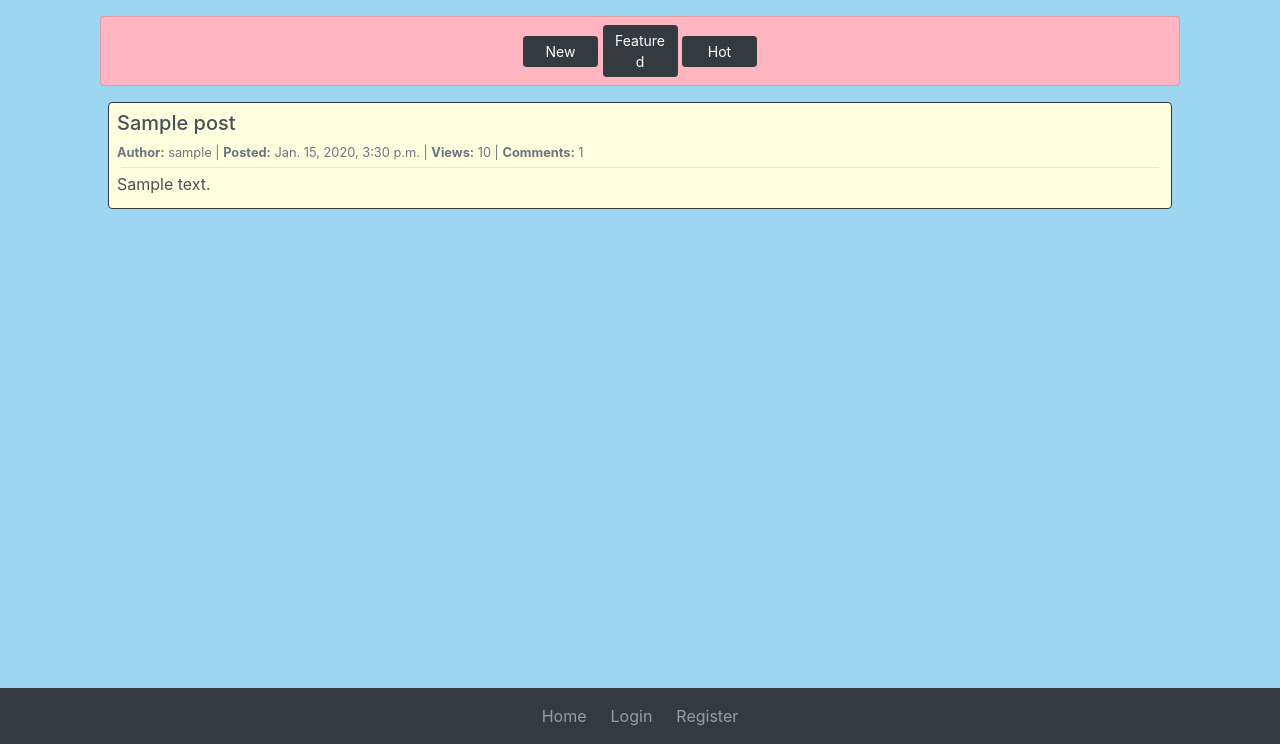
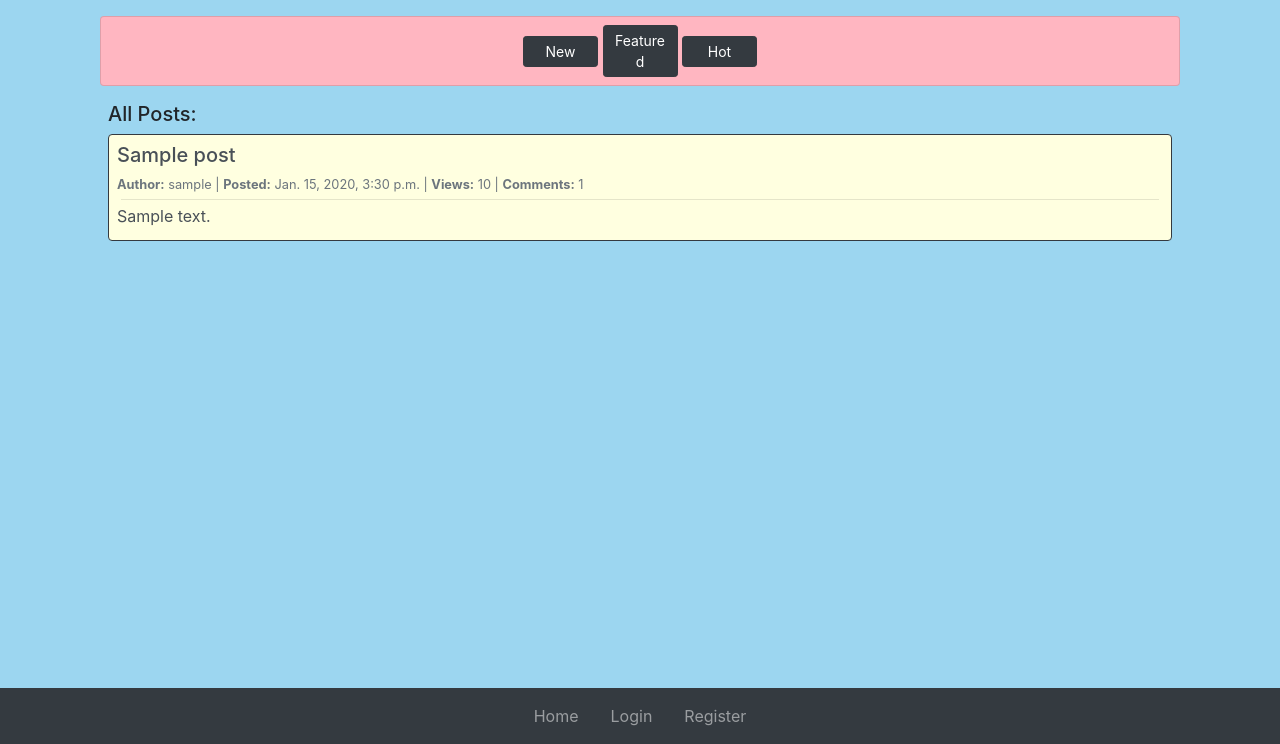
Before and after one commit to icecoldsipra/lordsiprasays, a Django app: page / in a window 1280 px wide. Shown: the part 56-800 px from the top of the page. Run offline with Django 3.2, Linux system fonts and the light colour scheme; tables that the repository leaves empty hold one stand-in row (values such as "Sample post"); some libraries are stand-ins or nearby versions.

Commit message:
Updated views and templates

```diff
--- a/blog/views.py
+++ b/blog/views.py
@@ -5,7 +5,7 @@ from django.contrib.auth.mixins import LoginRequiredMixin, UserPassesTestMixin
 from django.shortcuts import render, get_object_or_404, redirect
 from django.urls import reverse_lazy
 from django.utils import timezone
-from .models import Post, Comment, ContactMe, PostViewCount
+from .models import Post, Comment, ContactMe, PostViewCount, TrendingPost
 from .forms import CommentForm, ContactForm, PostForm
 from django.core.mail import EmailMessage
 from django.template.loader import render_to_string
@@ -25,9 +25,15 @@ class BlogListView(ListView):
 
 def blog_home(request):
     template = 'blog/blog_home.html'
-    object_list = Post.objects.select_related("author").live_posts().order_by('-date_posted')
+    all_posts = Post.objects.select_related("author").live_posts().order_by('-date_posted')
+    new_posts = TrendingPost.objects.select_related("post").new_posts().order_by('-date_created')
+    hot_posts = TrendingPost.objects.select_related("post").hot_posts().order_by('-date_created')
+    featured_posts = TrendingPost.objects.select_related("post").featured_posts().order_by('-date_created')
     context = {
-        'object_list': object_list
+        'all_posts': all_posts,
+        'new_posts': new_posts,
+        'hot_posts': hot_posts,
+        'featured_posts': featured_posts,
     }
     return render(request, template, context)
 
--- a/templates/blog/blog_home.html
+++ b/templates/blog/blog_home.html
@@ -14,37 +14,121 @@
         {% endif %}
     {% endif %}
 
-    <div class="card card-body py-2 my-2" style="background-color: lightpink">
+    <div class="card card-body py-2 px-2 my-2" style="background-color: lightpink">
         <div class="text-center">
-            <button class="btn btn-sm btn-dark" type="button" style="width: 75px">
+            <button class="btn btn-sm btn-dark" id="newBotton" type="button"
+                    data-toggle="collapse" data-target="#newPosts"
+                    aria-expanded="false" aria-controls="newPosts"
+                    style="width: 75px">
                 New
             </button>
 
-            <button class="btn btn-sm btn-dark" type="button" style="width: 75px">
+            <button class="btn btn-sm btn-dark" type="button"
+                    data-toggle="collapse" data-target="#featuredPosts"
+                    aria-expanded="false" aria-controls="featuredPosts"
+                    style="width: 75px">
                 Featured
             </button>
 
-            <button class="btn btn-sm btn-dark" type="button" style="width: 75px">
+            <button class="btn btn-sm btn-dark" type="button"
+                    data-toggle="collapse" data-target="#hotPosts"
+                    aria-expanded="false" aria-controls="hotPosts"
+                    style="width: 75px">
                 Hot
             </button>
+        </div>
 
+        <div class="collapse" id="newPosts">
+            <br>
+            <h5>New Posts:</h5>
+            {% for object in new_posts %}
+                <div class="list-group">
+                    <a href="{% url 'blog-detail' object.post.slug %}" class="list-group-item list-group-item-action border-dark mb-2 p-2"
+                    style="background-color: lightyellow">
+                        <h5 class="mb-1 text-left">{{ object.post.title }}</h5>
+                        <small class="text-muted">
+                            <strong>Author:</strong> {{ object.post.author }} |
+                            <strong>Posted:</strong> {{ object.post.date_posted }} |
+                            <strong>Views:</strong> {{ object.post.views }} |
+                            <strong>Comments:</strong> {{ object.post.comments }}
+                        </small>
+                        <hr class="m-1 p-0">
+                        <p class="mb-1">{{ object.post.content|truncatechars:75 }}</p>
+                    </a>
+                </div>
+            {% empty %}
+                <div class="text-center mt-4">
+                    <h5>No Posts Live!</h5>
+                </div>
+            {% endfor %}
+        </div>
+
+        <div class="collapse" id="featuredPosts">
+            <br>
+            <h5>Featured Posts:</h5>
+            {% for object in featured_posts %}
+                <div class="list-group">
+                    <a href="{% url 'blog-detail' object.post.slug %}" class="list-group-item list-group-item-action border-dark mb-2 p-2"
+                    style="background-color: lightyellow">
+                        <h5 class="mb-1 text-left">{{ object.post.title }}</h5>
+                        <small class="text-muted">
+                            <strong>Author:</strong> {{ object.post.author }} |
+                            <strong>Posted:</strong> {{ object.post.date_posted }} |
+                            <strong>Views:</strong> {{ object.post.views }} |
+                            <strong>Comments:</strong> {{ object.post.comments }}
+                        </small>
+                        <hr class="m-1 p-0">
+                        <p class="mb-1">{{ object.post.content|truncatechars:75 }}</p>
+                    </a>
+                </div>
+            {% empty %}
+                <div class="text-center mt-4">
+                    <h5>No Posts Live!</h5>
+                </div>
+            {% endfor %}
+        </div>
+
+        <div class="collapse" id="hotPosts">
+            <br>
+            <h5>Hot Posts:</h5>
+            {% for object in hot_posts %}
+                <div class="list-group">
+                    <a href="{% url 'blog-detail' object.post.slug %}" class="list-group-item list-group-item-action border-dark mb-2 p-2"
+                    style="background-color: lightyellow">
+                        <h5 class="mb-1 text-left">{{ object.post.title }}</h5>
+                        <small class="text-muted">
+                            <strong>Author:</strong> {{ object.post.author }} |
+                            <strong>Posted:</strong> {{ object.post.date_posted }} |
+                            <strong>Views:</strong> {{ object.post.views }} |
+                            <strong>Comments:</strong> {{ object.post.comments }}
+                        </small>
+                        <hr class="m-1 p-0">
+                        <p class="mb-1">{{ object.post.content|truncatechars:75 }}</p>
+                    </a>
+                </div>
+            {% empty %}
+                <div class="text-center mt-4">
+                    <h5>No Posts Live!</h5>
+                </div>
+            {% endfor %}
         </div>
     </div>
 
     <div class="p-2">
-        {% for object in object_list %}
+        <h5>All Posts:</h5>
+        {% for object in hot_posts %}
             <div class="list-group">
-                <a href="{% url 'blog-detail' object.slug %}" class="list-group-item list-group-item-action border-dark mb-2 p-2"
+                <a href="{% url 'blog-detail' object.post.slug %}" class="list-group-item list-group-item-action border-dark mb-2 p-2"
                 style="background-color: lightyellow">
-                    <h5 class="mb-1 text-left">{{ object.title }}</h5>
+                    <h5 class="mb-1 text-left">{{ object.post.title }}</h5>
                     <small class="text-muted">
-                        <strong>Author:</strong> {{ object.author }} |
-                        <strong>Posted:</strong> {{ object.date_posted }} |
-                        <strong>Views:</strong> {{ object.views }} |
-                        <strong>Comments:</strong> {{ object.comments }}
+                        <strong>Author:</strong> {{ object.post.author }} |
+                        <strong>Posted:</strong> {{ object.post.date_posted }} |
+                        <strong>Views:</strong> {{ object.post.views }} |
+                        <strong>Comments:</strong> {{ object.post.comments }}
                     </small>
                     <hr class="m-1 p-0">
-                    <p class="mb-1">{{ object.content|truncatechars:100 }}</p>
+                    <p class="mb-1">{{ object.post.content|truncatechars:75 }}</p>
                 </a>
             </div>
         {% empty %}
@@ -55,3 +139,17 @@
     </div>
 
 {% endblock content %}
+
+{% block javascript %}
+    <script>
+        $(document).ready(function(){
+
+            $('#newButton').on('click', function() {
+                alert("Button Clicked");
+                $('#featuredPosts').collapse.hide();
+                $('#hotPosts').collapse('hide');
+            });
+
+        });
+    </script>
+{% endblock javascript %}
--- a/templates/navbar_bottom.html
+++ b/templates/navbar_bottom.html
@@ -2,26 +2,26 @@
     <div class="container p-0" style="max-width: 1080px;">
         <div class="navbar-nav text-capitalize mx-auto" style="white-space: nowrap">
             <div class="row">
-                <div class="col px-1">
+                <div class="col px-2">
                     <a class="nav-item nav-link" href="{% url 'blog-home' %}">Home</a>
                 </div>
                 {% if user.is_authenticated %}
                     {% if user.is_staff or user.is_superuser %}
-                        <div class="col px-1">
+                        <div class="col px-2">
                             <a class="nav-item nav-link" href="{% url 'blog-posts' %}">My Posts</a>
                         </div>
-                        <div class="col px-1">
+                        <div class="col px-2">
                             <a class="nav-item nav-link" href="{% url 'admin:index' %}">Admin</a>
                         </div>
                     {% endif %}
-                    <div class="col px-1">
+                    <div class="col px-2">
                         <a class="nav-item nav-link" href="{% url 'users-logout' %}">Logout</a>
                     </div>
                 {% else %}
-                    <div class="col px-1">
+                    <div class="col px-2">
                         <a class="nav-item nav-link" href="{% url 'users-login' %}">Login</a>
                     </div>
-                    <div class="col px-1">
+                    <div class="col px-2">
                         <a class="nav-item nav-link" href="{% url 'users-register' %}">Register</a>
                     </div>
                 {% endif %}
```
Also changed, not shown: templates/blog/blog_posts_template.html (line endings or trailing spaces).
